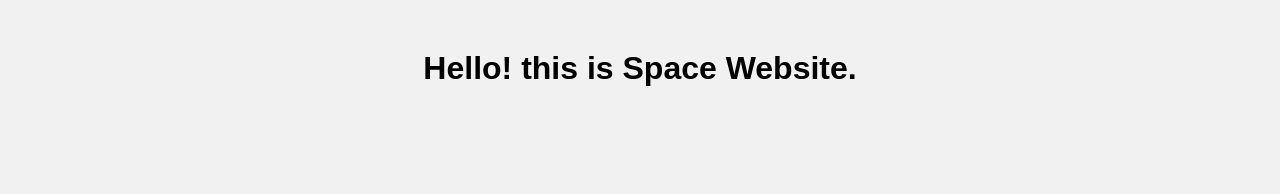
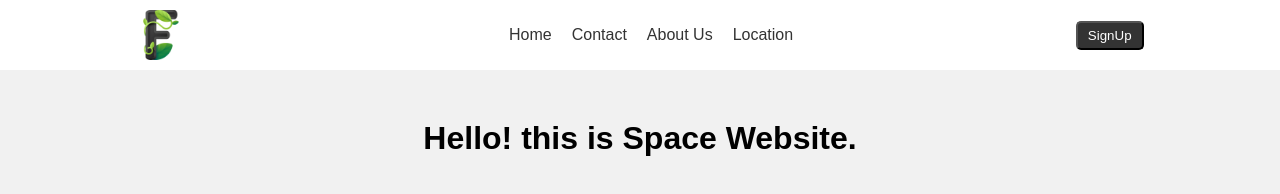
Before and after one commit to povfarwa/space-website, a plain HTML site: page index.html in a window 1280 px wide. Drawn offline with Linux system fonts and the light colour scheme.

Commit message:
created navbar

```diff
--- a/index.html
+++ b/index.html
@@ -4,6 +4,20 @@
     <link rel="stylesheet" href="./styles.css" />
   </head>
   <body>
+    <nav class="navbar">
+      <div>
+        <img class="nav-logo" src="./img/f.png" alt="" />
+      </div>
+      <div>
+        <ul>
+          <li><a href="#">Home</a></li>
+          <li><a href="#">Contact</a></li>
+          <li><a href="#">About Us</a></li>
+          <li><a href="#">Location</a></li>
+        </ul>
+      </div>
+      <div><button class="signup-btn">SignUp</button></div>
+    </nav>
     <h1>Hello! this is Space Website.</h1>
   </body>
 </html>
--- a/styles.css
+++ b/styles.css
@@ -9,3 +9,37 @@ h1 {
   text-align: center;
   margin-top: 50px;
 }
+
+
+/* navbar styling start */
+
+.navbar{
+    display: flex;
+    justify-content: space-around;
+    padding: 10px 0px;
+    background-color: #fff;
+    align-items: center;
+}
+.nav-logo{
+    width: 50px;
+}
+.navbar ul{
+    list-style: none;
+    display: flex;
+}
+.navbar ul li{
+    padding: 0px 10px;
+}
+.navbar ul li a{
+    text-decoration:none;
+    color: #333;
+}
+.signup-btn{
+    background-color: #333;
+    color: #fff;
+    padding: 5px 10px;
+    border-radius: 5px;
+    cursor: pointer;
+}
+
+/* navbar styling end */
```
Also changed, not shown: img/f.png (added).
